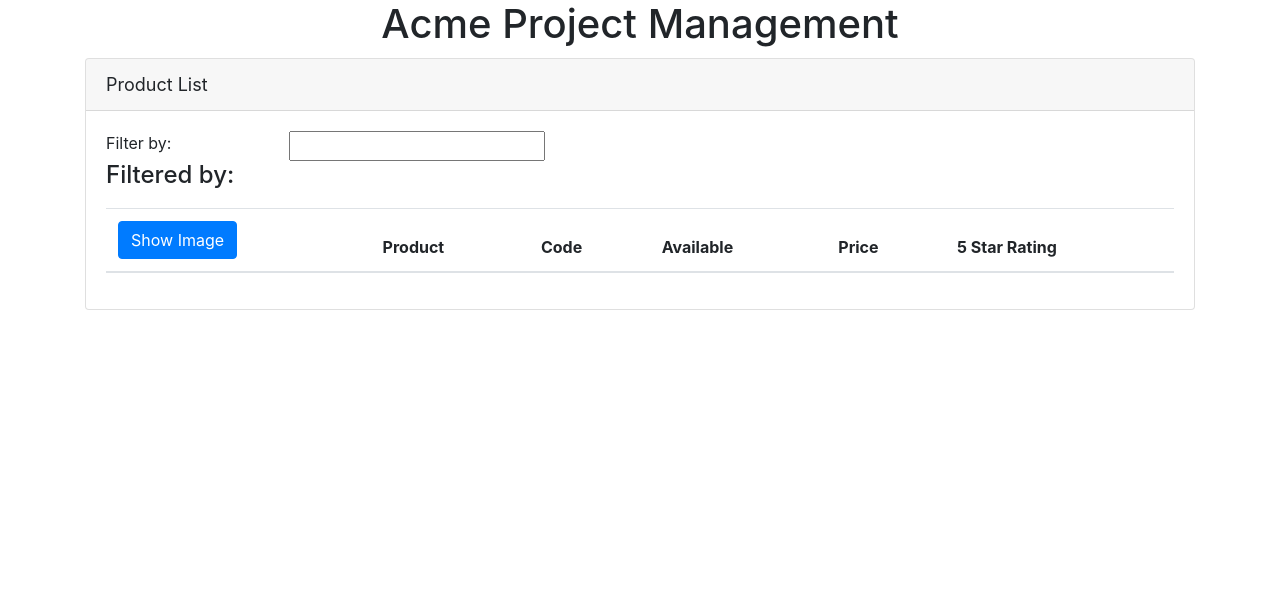
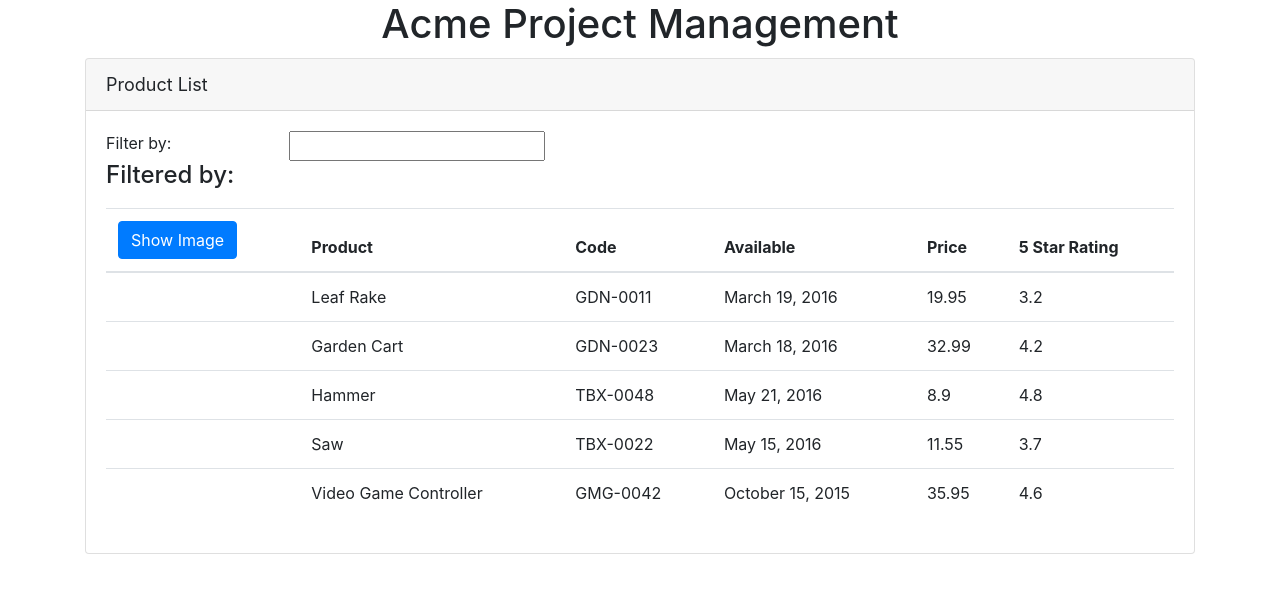
Before and after one commit to biswasaveek/APM, an Angular app: page / in a window 1280 px wide. Shown: the top 590 px of the page. Built offline with nearby package versions, Linux system fonts and the light colour scheme.

Commit message:
Populating product-list table using ngIf and ngFor directives

```diff
--- a/src/app/products/product-list.component.html
+++ b/src/app/products/product-list.component.html
@@ -2,7 +2,7 @@
 
 <div class="card">
   <div class="card-header">
-    Product List
+    {{pageTitle}}
   </div>
   <div class="card-body">
     <div class="row">
@@ -18,7 +18,7 @@
     </div>
 
     <div class='table-responsive'>
-      <table class='table'>
+      <table class='table' *ngIf="products && products.length">
         <thead>
         <tr>
           <th>
@@ -34,7 +34,14 @@
         </tr>
         </thead>
         <tbody>
-
+          <tr *ngFor="let product of products">
+            <td></td>
+            <td>{{ product.productName }}</td>
+            <td>{{ product.productCode }}</td>
+            <td>{{ product.releaseDate }}</td>
+            <td>{{ product.price }}</td>
+            <td>{{ product.starRating }}</td>
+          </tr>
         </tbody>
       </table>
     </div>
--- a/src/app/products/product-list.component.ts
+++ b/src/app/products/product-list.component.ts
@@ -6,4 +6,57 @@
 })
 export class ProductListComponent {
   pageTitle: string = 'Product List';
+  products: any[] = [
+    {
+      'productId': 1,
+      'productName': 'Leaf Rake',
+      'productCode': 'GDN-0011',
+      'releaseDate': 'March 19, 2016',
+      'description': 'Leaf rake with 48-inch wooden handle.',
+      'price': 19.95,
+      'starRating': 3.2,
+      'imageUrl': 'https://openclipart.org/image/300px/svg_to_png/26215/Anonymous_Leaf_Rake.png'
+    },
+    {
+      'productId': 2,
+      'productName': 'Garden Cart',
+      'productCode': 'GDN-0023',
+      'releaseDate': 'March 18, 2016',
+      'description': '15 gallon capacity rolling garden cart',
+      'price': 32.99,
+      'starRating': 4.2,
+      'imageUrl': 'https://openclipart.org/image/300px/svg_to_png/58471/garden_cart.png'
+    },
+    {
+      'productId': 5,
+      'productName': 'Hammer',
+      'productCode': 'TBX-0048',
+      'releaseDate': 'May 21, 2016',
+      'description': 'Curved claw steel hammer',
+      'price': 8.9,
+      'starRating': 4.8,
+      'imageUrl': 'https://openclipart.org/image/300px/svg_to_png/73/rejon_Hammer.png'
+    },
+    {
+      'productId': 8,
+      'productName': 'Saw',
+      'productCode': 'TBX-0022',
+      'releaseDate': 'May 15, 2016',
+      'description': '15-inch steel blade hand saw',
+      'price': 11.55,
+      'starRating': 3.7,
+      'imageUrl': 'https://openclipart.org/image/300px/svg_to_png/27070/egore911_saw.png'
+    },
+    {
+      'productId': 10,
+      'productName': 'Video Game Controller',
+      'productCode': 'GMG-0042',
+      'releaseDate': 'October 15, 2015',
+      'description': 'Standard two-button video game controller',
+      'price': 35.95,
+      'starRating': 4.6,
+      'imageUrl': 'https://openclipart.org/image/300px/svg_to_png/120337/xbox-controller_01.png'
+    }
+  ];
+
 }
```
